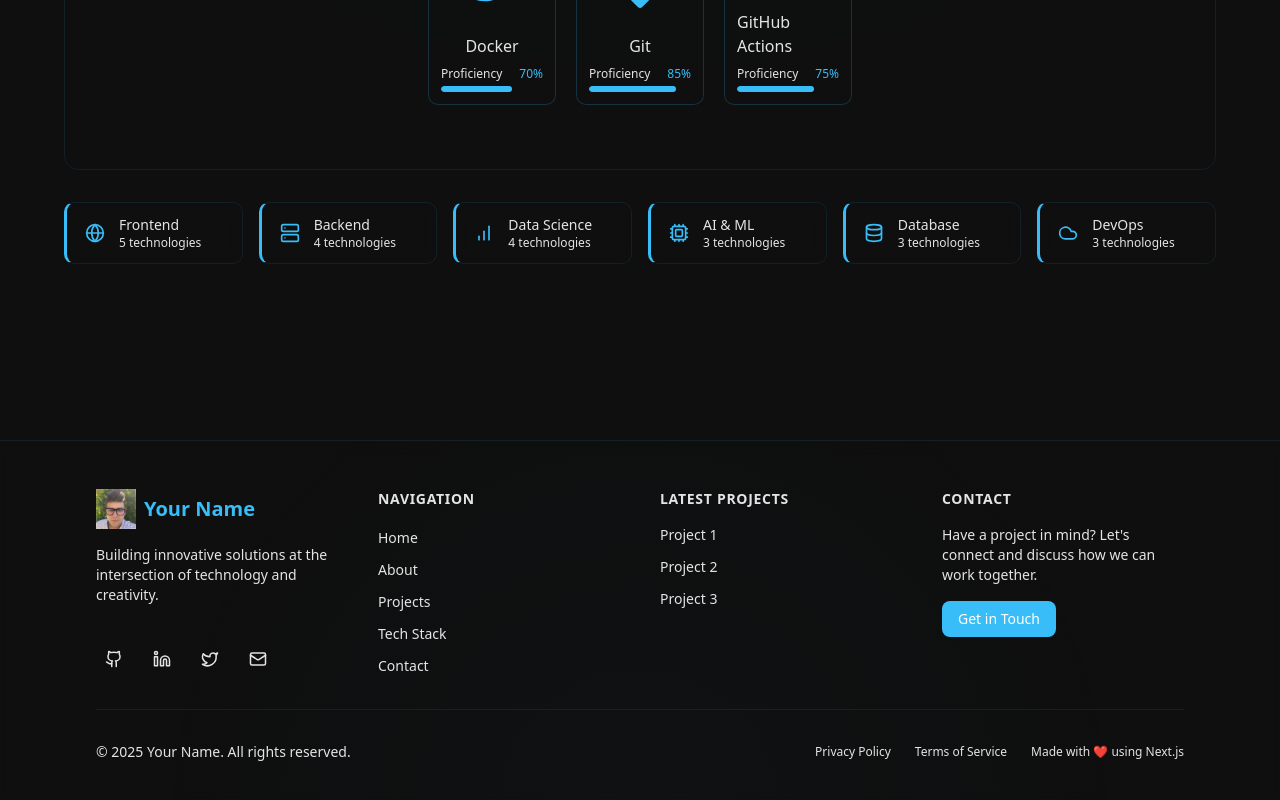
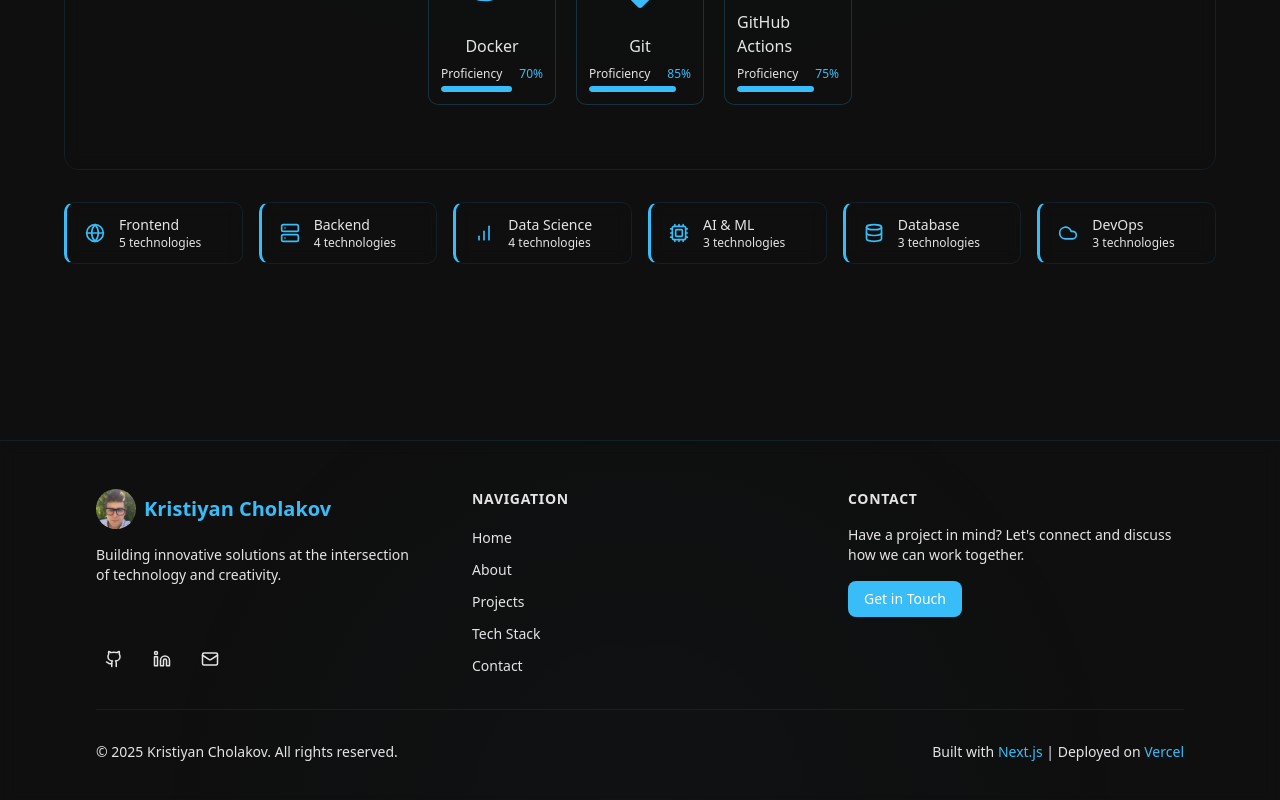
Before and after one commit to KristiyanCholakov/Portfolio-Website, a Next.js app: page / in a window 1280 px wide. Shown: the part 5265-6065 px from the top of the page. Built offline with nearby package versions, Linux system fonts and the light colour scheme.

Commit message:
simplified footer component and enhance scroll animation

```diff
--- a/src/components/sections/Footer.tsx
+++ b/src/components/sections/Footer.tsx
@@ -1,26 +1,25 @@
 'use client'
 
 import { motion } from 'framer-motion'
-import Link from 'next/link'
 import Image from 'next/image'
-import { Github, Linkedin, Mail, Twitter, ExternalLink } from 'lucide-react'
+import { Github, Linkedin, Mail } from 'lucide-react'
+import { scrollToSection } from '@/utils/navigation'
 
 const Footer = () => {
   const currentYear = new Date().getFullYear()
 
   const socialLinks = [
-    { name: 'GitHub', icon: Github, href: 'https://github.com/yourusername' },
-    { name: 'LinkedIn', icon: Linkedin, href: 'https://linkedin.com/in/yourusername' },
-    { name: 'Twitter', icon: Twitter, href: 'https://twitter.com/yourusername' },
-    { name: 'Email', icon: Mail, href: 'mailto:your.email@example.com' },
+    { name: 'GitHub', icon: Github, href: 'https://github.com/KristiyanCholakov' },
+    { name: 'LinkedIn', icon: Linkedin, href: 'https://linkedin.com/in/kristiyan-cholakov' },
+    { name: 'Email', icon: Mail, href: 'mailto:krischolakov@icloud.com' },
   ]
 
   const navLinks = [
-    { name: 'Home', href: '/' },
-    { name: 'About', href: '/#about' },
-    { name: 'Projects', href: '/#projects' },
-    { name: 'Tech Stack', href: '/#tech-stack' },
-    { name: 'Contact', href: '/#contact' },
+    { name: 'Home', sectionId: 'top' },
+    { name: 'About', sectionId: 'about' },
+    { name: 'Projects', sectionId: 'projects' },
+    { name: 'Tech Stack', sectionId: 'tech-stack' },
+    { name: 'Contact', sectionId: 'contact' },
   ]
 
   return (
@@ -34,7 +33,7 @@ const Footer = () => {
       />
 
       <div className="relative z-10 container mx-auto max-w-6xl px-4 py-12 sm:px-6 lg:px-8">
-        <div className="grid gap-10 md:grid-cols-2 lg:grid-cols-4">
+        <div className="grid gap-10 md:grid-cols-2 lg:grid-cols-3">
           {/* Brand column */}
           <motion.div
             initial={{ opacity: 0, y: 20 }}
@@ -43,10 +42,16 @@ const Footer = () => {
             transition={{ duration: 0.5 }}
             className="flex flex-col"
           >
-            <Link href="/" className="mb-4 flex items-center">
-              <Image src="/profile.jpeg" alt="Logo" width={40} height={40} className="mr-2" />
-              <span className="text-accent text-xl font-bold">Your Name</span>
-            </Link>
+            <button onClick={() => scrollToSection('top')} className="mb-4 flex items-center">
+              <Image
+                src="/profile.jpeg"
+                alt="Logo"
+                width={40}
+                height={40}
+                className="mr-2 rounded-full"
+              />
+              <span className="text-accent text-xl font-bold">Kristiyan Cholakov</span>
+            </button>
             <p className="text-text-muted mb-4 max-w-xs text-sm">
               Building innovative solutions at the intersection of technology and creativity.
             </p>
@@ -57,7 +62,7 @@ const Footer = () => {
                   href={link.href}
                   target="_blank"
                   rel="noopener noreferrer"
-                  className="text-text-muted hover:text-accent bg-surface/50 flex h-9 w-9 items-center justify-center rounded-full transition-colors"
+                  className="bg-surface/50 text-text-muted hover:text-accent flex h-9 w-9 items-center justify-center rounded-full transition-colors"
                   whileHover={{ y: -3 }}
                   aria-label={link.name}
                 >
@@ -80,40 +85,12 @@ const Footer = () => {
             <ul className="space-y-2">
               {navLinks.map(link => (
                 <li key={link.name}>
-                  <Link
-                    href={link.href}
+                  <button
+                    onClick={() => scrollToSection(link.sectionId)}
                     className="text-text-muted hover:text-accent text-sm transition-colors"
                   >
                     {link.name}
-                  </Link>
-                </li>
-              ))}
-            </ul>
-          </motion.div>
-
-          {/* Latest Projects */}
-          <motion.div
-            initial={{ opacity: 0, y: 20 }}
-            whileInView={{ opacity: 1, y: 0 }}
-            viewport={{ once: true }}
-            transition={{ duration: 0.5, delay: 0.2 }}
-          >
-            <h3 className="text-text-primary mb-4 text-sm font-semibold tracking-wider uppercase">
-              Latest Projects
-            </h3>
-            <ul className="space-y-3">
-              {[1, 2, 3].map(i => (
-                <li key={i} className="flex items-center gap-2">
-                  <Link
-                    href={`/projects/project-${i}`}
-                    className="text-text-muted hover:text-accent group flex items-center text-sm transition-colors"
-                  >
-                    <span>Project {i}</span>
-                    <ExternalLink
-                      size={14}
-                      className="ml-1 opacity-0 transition-opacity group-hover:opacity-100"
-                    />
-                  </Link>
+                  </button>
                 </li>
               ))}
             </ul>
@@ -132,31 +109,24 @@ const Footer = () => {
             <p className="text-text-muted mb-4 text-sm">
               Have a project in mind? Let&#39;s connect and discuss how we can work together.
             </p>
-            <Link
-              href="/#contact"
+            <button
+              onClick={() => scrollToSection('contact')}
               className="bg-accent hover:bg-accent/90 inline-flex items-center rounded-md px-4 py-2 text-sm font-medium text-white transition-colors"
             >
               Get in Touch
-            </Link>
+            </button>
           </motion.div>
         </div>
 
         {/* Divider */}
         <div className="bg-accent/10 my-8 h-px w-full" />
 
-        {/* Bottom row */}
-        <div className="flex flex-col items-center justify-between gap-4 text-center md:flex-row md:text-left">
-          <div className="text-text-muted text-sm">
-            © {currentYear} Your Name. All rights reserved.
-          </div>
-          <div className="text-text-muted flex items-center gap-6 text-xs">
-            <Link href="/privacy" className="hover:text-accent transition-colors">
-              Privacy Policy
-            </Link>
-            <Link href="/terms" className="hover:text-accent transition-colors">
-              Terms of Service
-            </Link>
-            <span>Made with ❤️ using Next.js</span>
+        {/* Bottom row - simplified */}
+        <div className="text-text-muted flex flex-col items-center justify-between gap-4 text-sm md:flex-row md:text-left">
+          <div>© {currentYear} Kristiyan Cholakov. All rights reserved.</div>
+          <div>
+            Built with <span className="text-accent">Next.js</span> | Deployed on{' '}
+            <span className="text-accent">Vercel</span>
           </div>
         </div>
       </div>
--- a/src/utils/navigation.ts
+++ b/src/utils/navigation.ts
@@ -1,22 +1,34 @@
 export const scrollToSection = (sectionId: string, offset: number = 80, closeMenu?: () => void) => {
-  if (sectionId === 'top') {
-    window.scrollTo({
-      top: 0,
-      behavior: 'smooth',
-    })
-  } else {
-    const targetElement = document.getElementById(sectionId)
-
-    if (targetElement) {
-      window.scrollTo({
-        top: targetElement.offsetTop - offset,
-        behavior: 'smooth',
-      })
-    }
-  }
-
   // Close menu if provided
   if (closeMenu) {
     closeMenu()
   }
+
+  const targetPosition =
+    sectionId === 'top' ? 0 : (document.getElementById(sectionId)?.offsetTop ?? 0) - offset
+
+  const startPosition = window.pageYOffset
+  const distance = targetPosition - startPosition
+  const duration = 1200 // Increased duration (in ms) for slower animation
+  let startTime: number
+
+  // Easing function for smoother animation
+  const easeInOutCubic = (t: number): number => {
+    return t < 0.5 ? 4 * t * t * t : (t - 1) * (2 * t - 2) * (2 * t - 2) + 1
+  }
+
+  const scrollAnimation = (currentTime: number) => {
+    if (!startTime) startTime = currentTime
+    const timeElapsed = currentTime - startTime
+    const progress = Math.min(timeElapsed / duration, 1)
+    const easing = easeInOutCubic(progress)
+
+    window.scrollTo(0, startPosition + distance * easing)
+
+    if (timeElapsed < duration) {
+      requestAnimationFrame(scrollAnimation)
+    }
+  }
+
+  requestAnimationFrame(scrollAnimation)
 }
```
